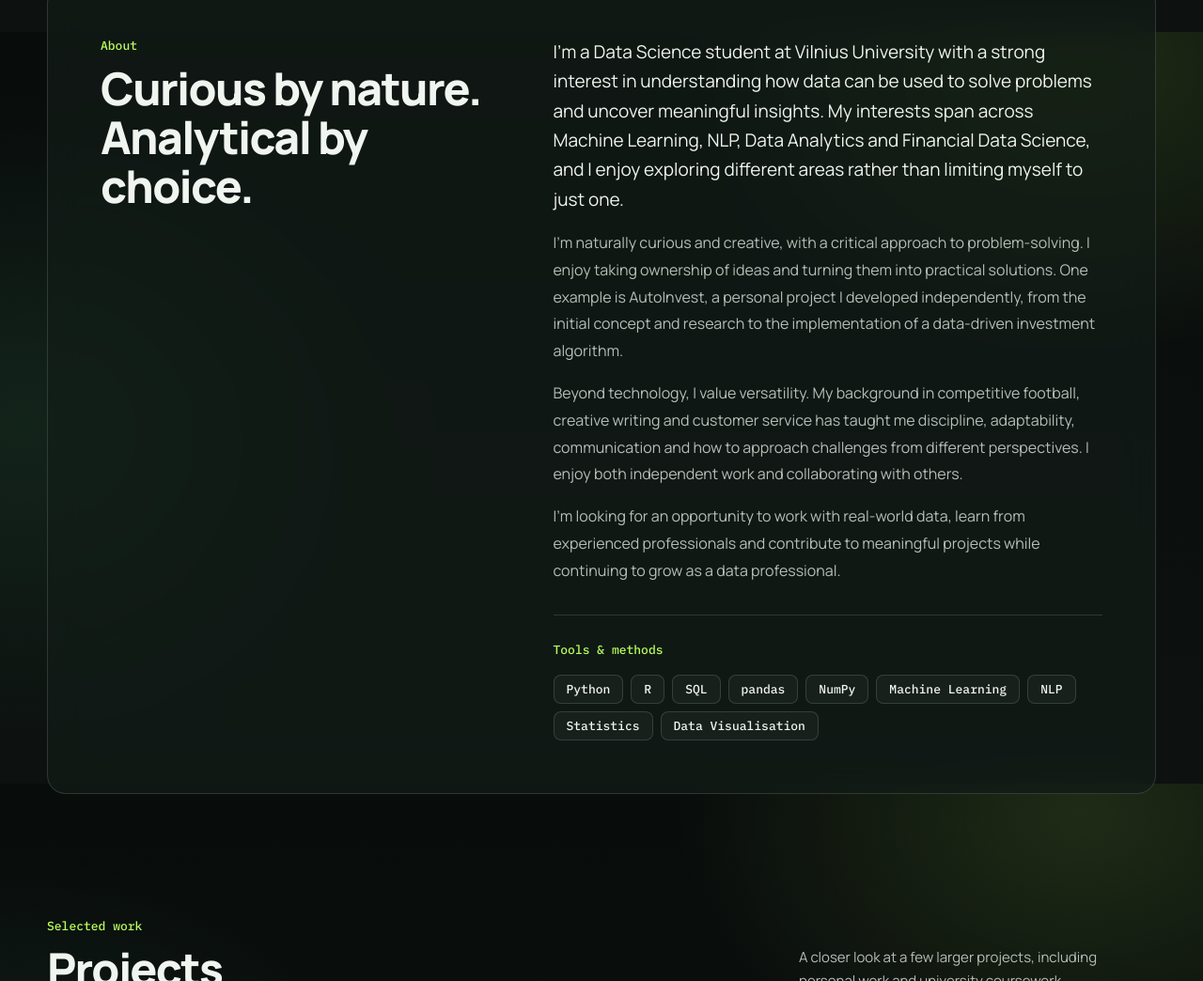
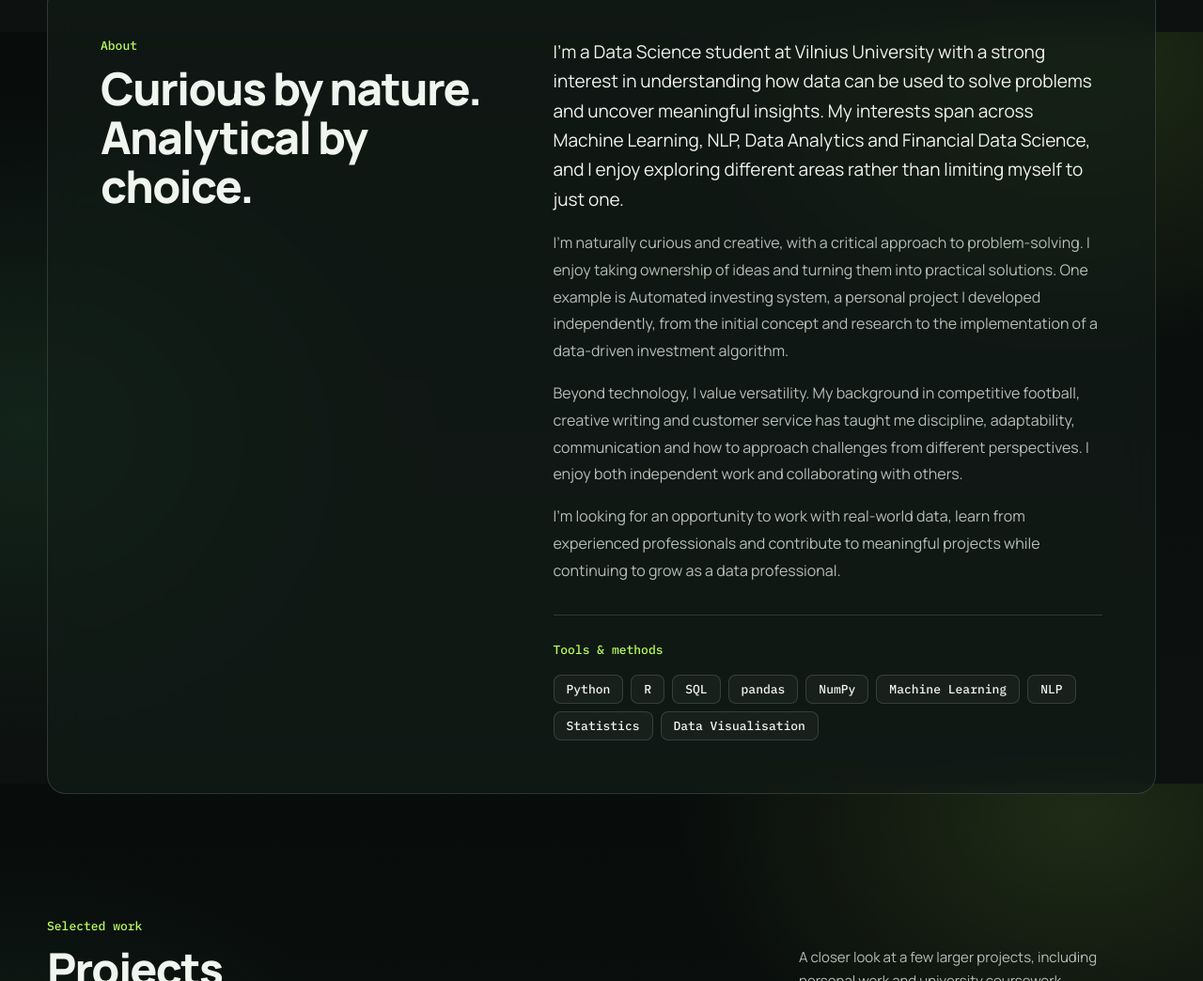
Before and after one commit to brazhen/brazhen.github.io, a plain HTML site: page index.html in a window 1280 px wide. Shown: the part 778-1822 px from the top of the page at 94% size. Drawn offline with Linux system fonts and the light colour scheme.

Commit message:
Update project description to specify 'Automated investing system'

```diff
--- a/index.html
+++ b/index.html
@@ -67,7 +67,7 @@
       <p>
         I’m naturally curious and creative, with a critical approach
         to problem-solving. I enjoy taking ownership of ideas and
-        turning them into practical solutions. One example is AutoInvest,
+        turning them into practical solutions. One example is Automated investing system,
         a personal project I developed independently, from the initial
         concept and research to the implementation of a data-driven
         investment algorithm.
```
